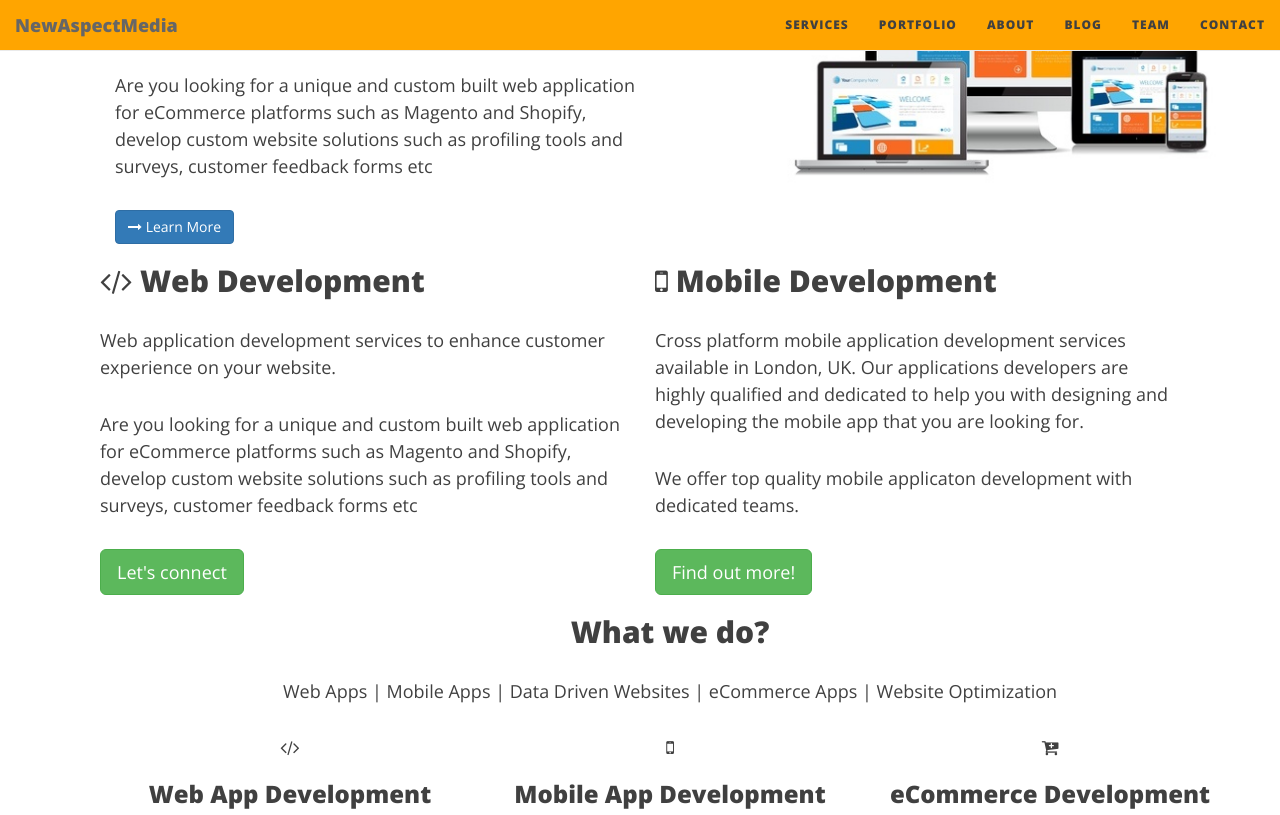
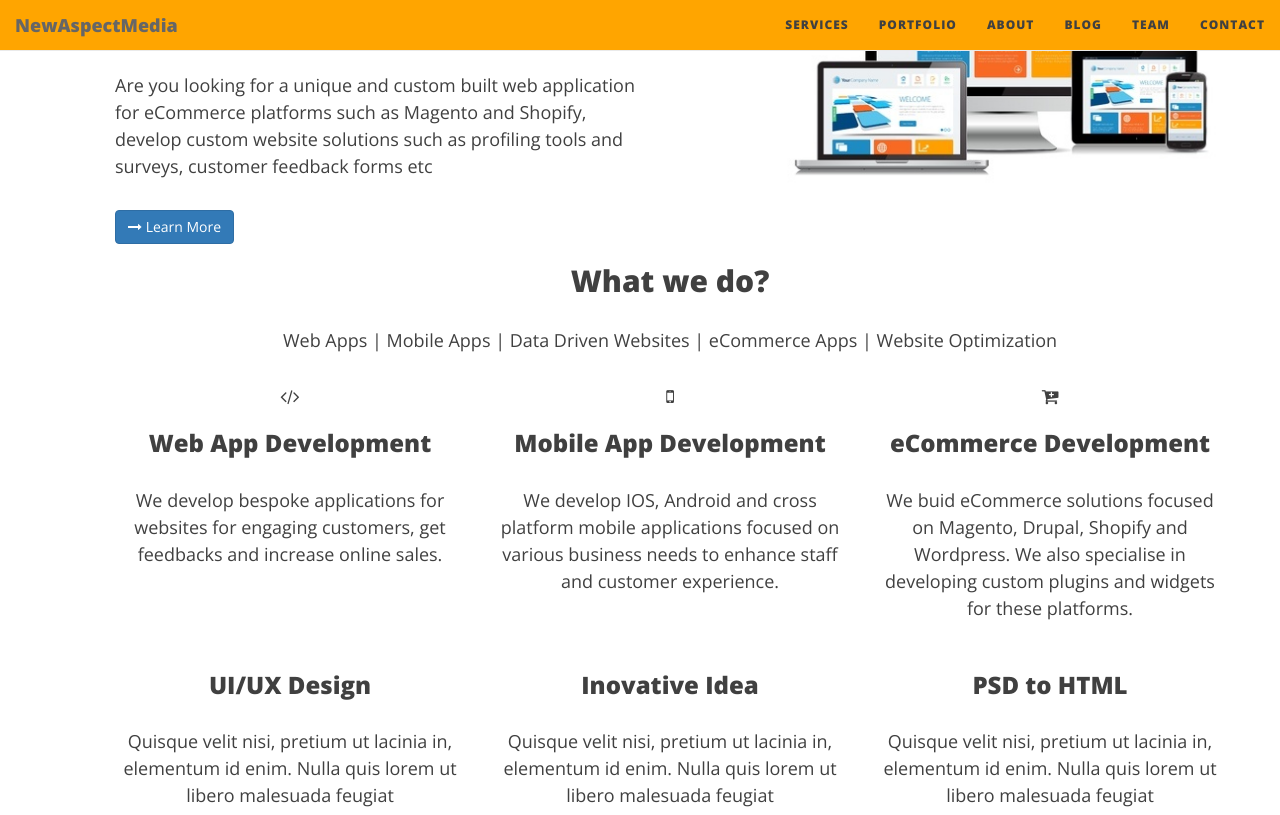
Before and after one commit to newmedia77/appxnam, a Jekyll site: the page built from index.html, in a window 1280 px wide and 900 px high, scrolled down 451 px, cut to the strip 0-815 px from the top of the window. Built offline with Jekyll 4.4.1, drawn with Linux system fonts in a browser that asks for light colours; nearby versions of some CDN libraries; the list of posts is cut into pages by our own code.

Commit message:
andreas
box txt

```diff
--- a/index.html
+++ b/index.html
@@ -102,24 +102,6 @@ subtitle: Hire Web Developer &amp; SEO Specialist in London
                 </div> <!-- /.service-tab -->
             </div><!-- /.container -->
         </section><!-- /.creative-section -->
-<div class="row">
-  <div class="col-xs-12 col-sm-6 col-lg-6">
-    <h2><i class="fa fa-code"></i> Web Development</h2>
-    <p>Web application development services to enhance customer experience on your website. </p>
-    <p>Are you looking for a unique and custom built web application for eCommerce platforms such as Magento and Shopify, develop custom website solutions such as profiling tools and surveys, customer feedback forms etc</p>
-  <div class="get-started-wrap">
-    <a class="btn btn-success btn-lg get-started-btn" href="http://newaspectmedia.com/contact">Let's connect</a>
-  </div>
-  </div>
-<div class="col-xs-12 col-sm-6 col-lg-6">
-    <h2><i class="fa fa-mobile"></i> Mobile Development</h2>
-    <p>Cross platform mobile application development services available in London, UK. Our applications developers are highly qualified and dedicated to help you with designing and developing the mobile app that you are looking for. </p>
-    <p>We offer top quality mobile applicaton development with dedicated teams.</p>
-  <div class="get-started-wrap">
-    <a class="btn btn-success btn-lg get-started-btn" href="http://newaspectmedia.com/contact">Find out more!</a>
-  </div>
-</div>
-</div>
 
 <!-- Service Section -->
         <section id="services" class="services-section section-padding">
```
